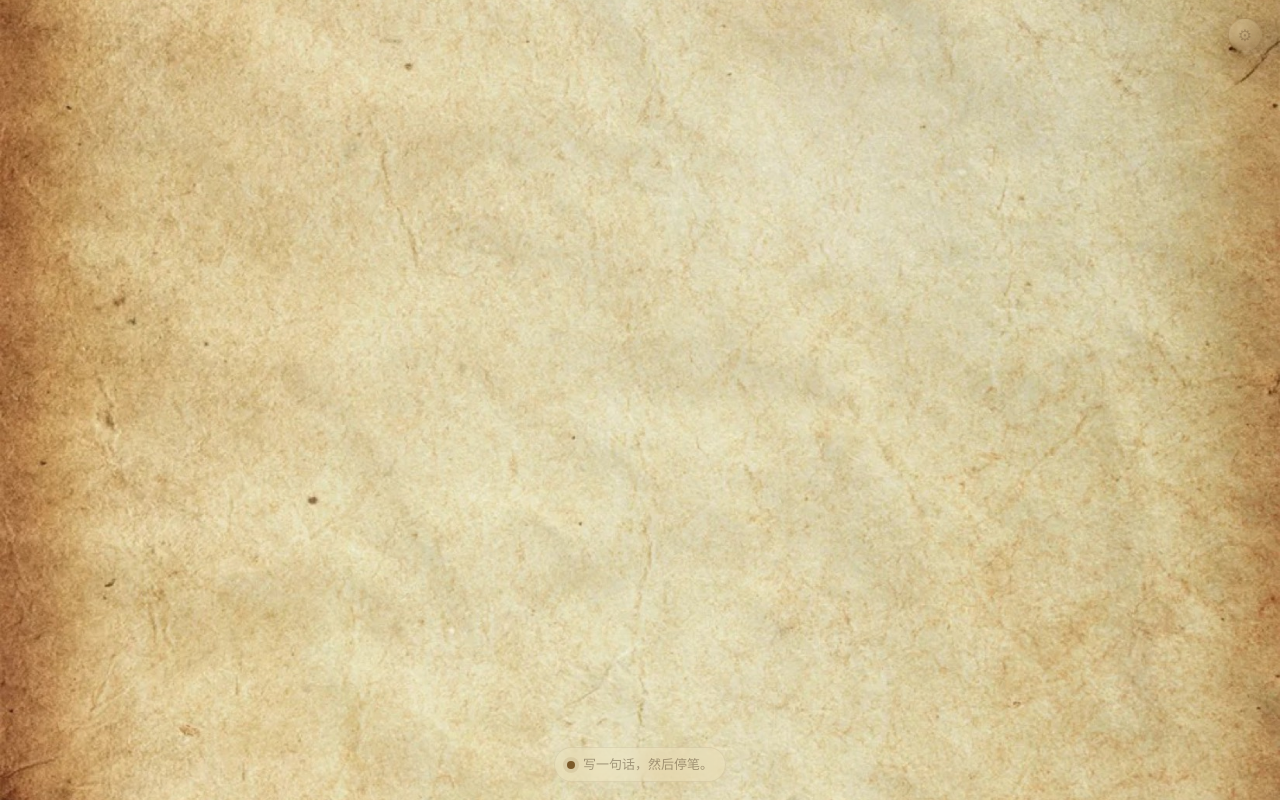
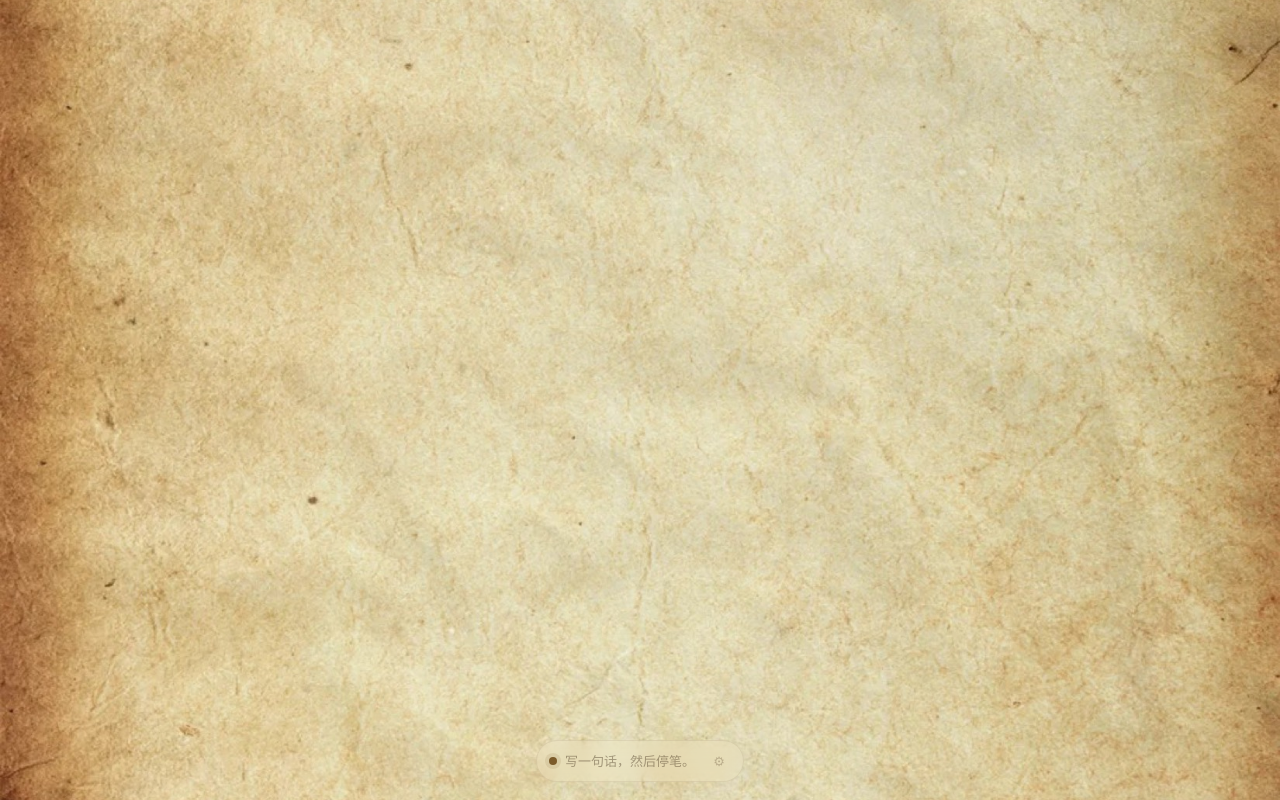
Before and after one commit to zhao1427928672-png/magic-diary-ipad, a React (Vite) app: page / in a window 1280 px wide. Built offline with nearby package versions, Linux system fonts and the light colour scheme.

Commit message:
fix: integrate settings button into status pill

```diff
--- a/src/main.tsx
+++ b/src/main.tsx
@@ -1412,18 +1412,19 @@ function App() {
         onPointerLeave={cancelStatusLongPress}
       >
         <span className="dot" />
-        {status}
-      </section>
+        <span className="status-text">{status}</span>
         <button
           className="settings-trigger"
           type="button"
           aria-label="打开设置"
           onPointerDown={(event) => event.stopPropagation()}
+          onPointerUp={(event) => event.stopPropagation()}
           onClick={(event) => {
             event.stopPropagation();
             setSettingsOpen(true);
           }}
         >⚙</button>
+      </section>
       {settingsOpen && (
         <SettingsPanel
           settings={settings}
--- a/src/styles.css
+++ b/src/styles.css
@@ -130,30 +130,33 @@ textarea {
   box-shadow: 0 0 18px rgba(36, 19, 7, 0.45);
 }
 
+.status-text {
+  white-space: nowrap;
+}
+
 .settings-trigger {
-  position: absolute;
-  right: max(18px, env(safe-area-inset-right));
-  top: max(18px, env(safe-area-inset-top));
-  z-index: 20;
-  width: 34px;
-  height: 34px;
-  border: 1px solid rgba(64, 38, 12, 0.1);
+  flex: 0 0 auto;
+  width: 24px;
+  height: 24px;
+  margin-left: 4px;
+  border: 0;
   border-radius: 999px;
-  background: radial-gradient(circle at 35% 30%, rgba(255, 243, 200, 0.5), rgba(132, 82, 28, 0.16));
-  color: rgba(52, 30, 9, 0.36);
-  box-shadow: inset 0 1px 5px rgba(255, 244, 210, 0.2), 0 8px 24px rgba(38, 20, 6, 0.04);
-  backdrop-filter: blur(6px);
-  -webkit-backdrop-filter: blur(6px);
-  opacity: 0.62;
-  transition: opacity 140ms ease, color 140ms ease, background 140ms ease, transform 140ms ease;
+  background: transparent;
+  color: rgba(52, 30, 9, 0.34);
+  opacity: 0.72;
+  padding: 0;
+  line-height: 1;
+  display: inline-flex;
+  align-items: center;
+  justify-content: center;
+  transition: opacity 140ms ease, color 140ms ease, transform 140ms ease;
 }
 
 .settings-trigger:active,
 .settings-trigger:hover {
-  opacity: 0.9;
+  opacity: 0.95;
   color: rgba(42, 24, 8, 0.72);
-  background: radial-gradient(circle at 35% 30%, rgba(255, 243, 200, 0.68), rgba(132, 82, 28, 0.24));
-  transform: scale(0.98);
+  transform: scale(0.96);
 }
 
 .settings-overlay {
```
Lines whose indentation alone changed are shown as unchanged.
